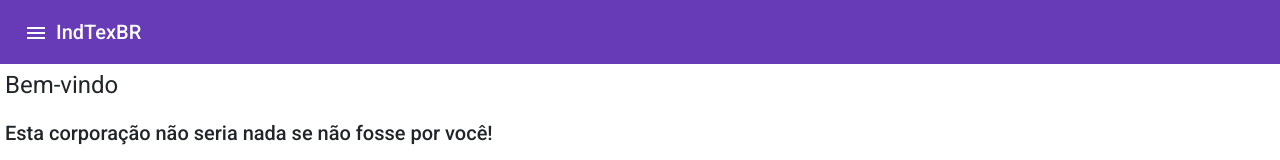
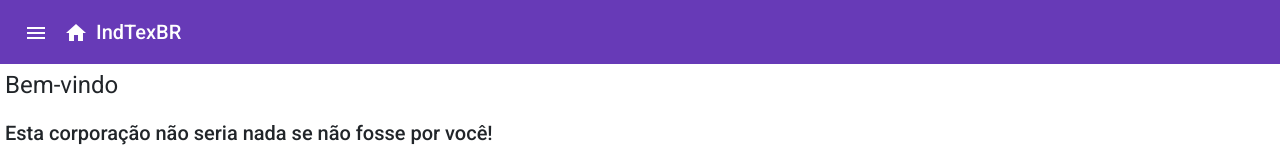
Before and after one commit to lgdamy/poc-indtexbr-front, an Angular app: page / in a window 1280 px wide. Shown: the top 160 px of the page. Built offline with nearby package versions, Linux system fonts and the light colour scheme.

Commit message:
beutiful

```diff
--- a/src/app/app.component.html
+++ b/src/app/app.component.html
@@ -1,6 +1,6 @@
 <section>
   <mat-toolbar color="primary">
-      <button mat-icon-button class="example-icon" [matMenuTriggerFor]="menu" aria-label="Example icon-button with menu icon">
+      <button mat-icon-button [matMenuTriggerFor]="menu" aria-label="Example icon-button with menu icon">
           <mat-icon>menu</mat-icon>
       </button>
       <mat-menu #menu="matMenu">
@@ -9,6 +9,9 @@
           <button mat-menu-item [routerLink]="'/consultorias-assessorias'">Consultorias e Assessorias</button>
           <button mat-menu-item [routerLink]="'/relatorios'">Relatorios</button>
       </mat-menu>
+      <button mat-icon-button [routerLink]="'/'">
+        <mat-icon>home</mat-icon>
+      </button>
       <span>{{title}}</span>
   </mat-toolbar>
 </section>
```
